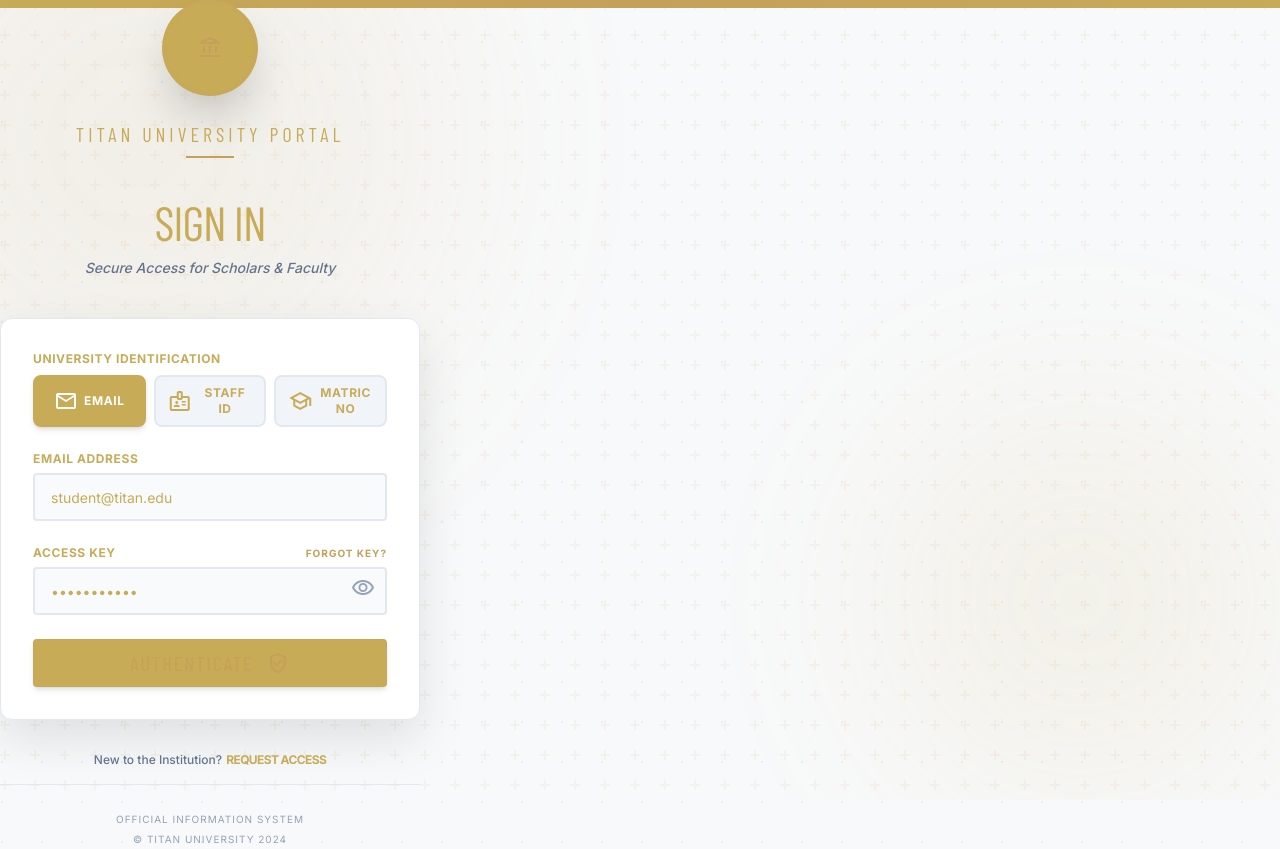
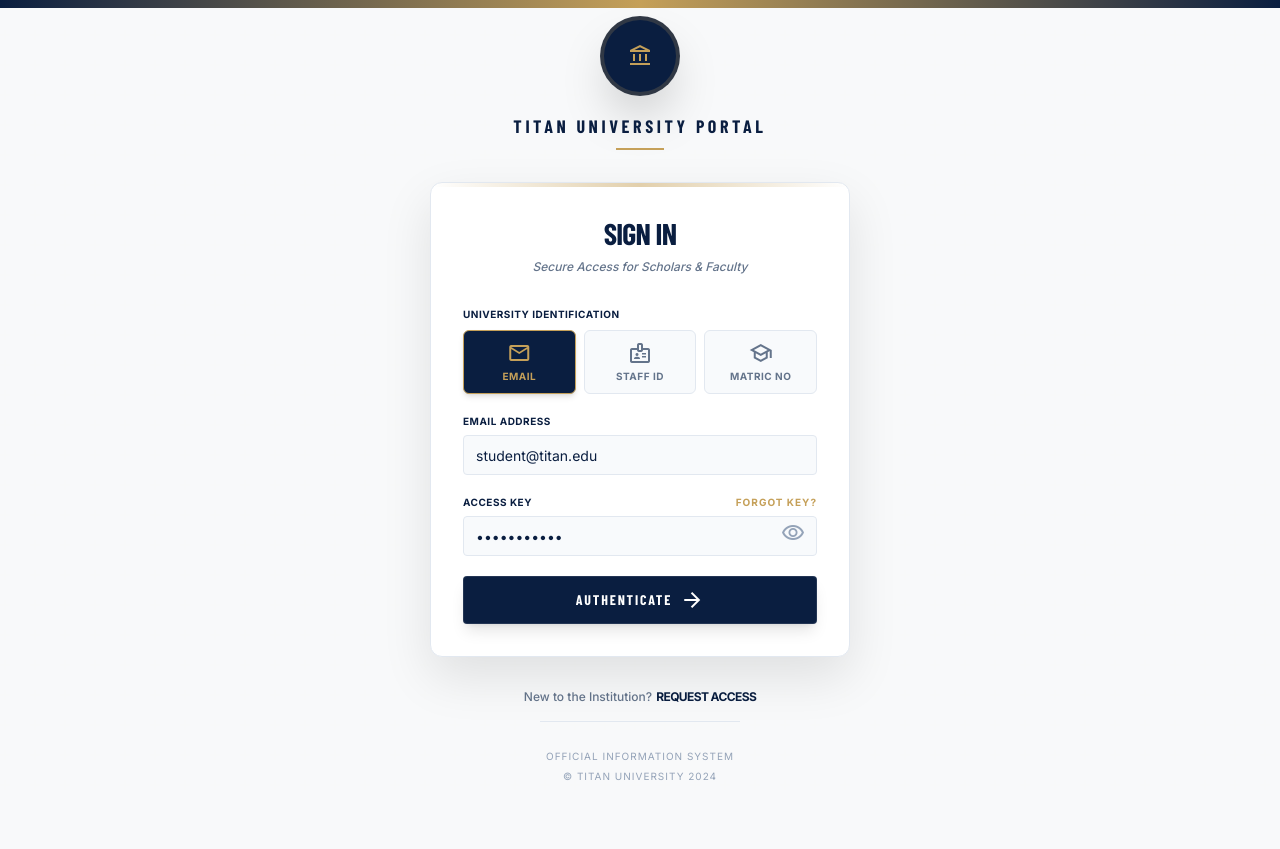
Before and after one commit to Kelly883/University-portal, a Next.js app: page /login in a window 1280 px wide. After the commit the page ends 802 px from the top, so only its background shows below. Built offline with nearby package versions, Linux system fonts and the light colour scheme.

Commit message:
fix:center-login-form-and-apply-branding

```diff
--- a/src/app/login/page.tsx
+++ b/src/app/login/page.tsx
@@ -61,33 +61,42 @@ export default function LoginPage() {
   };
 
   return (
-    <>
-      <div className="fixed inset-0 academic-pattern pointer-events-none"></div>
-      <div className="w-full max-w-[420px] flex flex-col items-stretch relative z-10">
-        <div className="flex flex-col items-center mb-10">
-          <div className="w-24 h-24 bg-accent text-university-gold rounded-full flex items-center justify-center mb-6 shadow-2xl border-4 border-university-gold/20">
-            <span className="material-symbols-outlined text-5xl">account_balance</span>
+    <div className="min-h-screen w-full flex items-center justify-center p-4 relative bg-background-light dark:bg-background-dark overflow-hidden">
+      {/* Background Elements */}
+      <div className="fixed inset-0 academic-pattern pointer-events-none opacity-5"></div>
+      <div className="fixed top-0 left-0 w-full h-2 bg-gradient-to-r from-titan-blue via-titan-gold to-titan-blue z-50"></div>
+      <div className="fixed -z-10 top-0 left-0 w-full h-full pointer-events-none overflow-hidden">
+        <div className="absolute -top-40 -left-40 w-[600px] h-[600px] bg-titan-gold/10 rounded-full blur-[120px]"></div>
+        <div className="absolute bottom-0 right-0 w-[400px] h-[400px] bg-titan-blue/10 rounded-full blur-[100px]"></div>
       </div>
-          <h2 className="text-accent dark:text-university-gold text-xl font-heading uppercase tracking-[0.2em]">
+
+      <div className="w-full max-w-[420px] flex flex-col items-center relative z-10">
+        <div className="flex flex-col items-center mb-8">
+          <div className="w-20 h-20 bg-titan-blue text-titan-gold rounded-full flex items-center justify-center mb-4 shadow-2xl border-4 border-titan-gold/20">
+            <span className="material-symbols-outlined text-4xl">account_balance</span>
+          </div>
+          <h2 className="text-titan-blue dark:text-titan-gold text-lg font-heading uppercase tracking-[0.2em] font-bold text-center">
             Titan University Portal
           </h2>
-          <div className="w-12 h-0.5 bg-university-gold mt-2"></div>
+          <div className="w-12 h-0.5 bg-titan-gold mt-2"></div>
         </div>
 
-        <div className="mb-10 text-center">
-          <h1 className="text-accent dark:text-white text-5xl font-heading uppercase tracking-tight mb-3">
+        <div className="w-full bg-white dark:bg-[#161B22] p-8 rounded-xl shadow-[0_20px_50px_rgba(0,0,0,0.1)] dark:shadow-none border border-slate-200 dark:border-white/5 relative overflow-hidden">
+          <div className="absolute top-0 left-0 w-full h-1 bg-gradient-to-r from-transparent via-titan-gold/50 to-transparent"></div>
+
+          <div className="mb-8 text-center">
+            <h1 className="text-titan-blue dark:text-white text-3xl font-heading uppercase tracking-tight mb-2 font-bold">
               Sign In
             </h1>
-          <p className="text-slate-500 dark:text-slate-400 text-sm font-medium italic">
+            <p className="text-slate-500 dark:text-slate-400 text-xs font-medium italic">
               Secure Access for Scholars & Faculty
             </p>
           </div>
 
-        <div className="bg-white dark:bg-[#161B22] p-8 rounded-xl shadow-[0_20px_50px_rgba(0,0,0,0.1)] dark:shadow-none border border-slate-200 dark:border-slate-800">
-          <form className="space-y-6" onSubmit={handleSubmit}>
+          <form className="space-y-5" onSubmit={handleSubmit}>
             {/* Identifier Type Selection */}
             <div className="flex flex-col gap-2">
-              <label className="text-accent dark:text-slate-300 text-xs font-bold uppercase tracking-wider">
+              <label className="text-titan-blue dark:text-slate-300 text-[10px] font-bold uppercase tracking-wider">
                 University Identification
               </label>
               <div className="grid grid-cols-3 gap-2">
@@ -104,13 +113,13 @@ export default function LoginPage() {
                       setIdentifier("");
                       setError("");
                     }}
-                    className={`px-3 py-2 rounded-lg text-xs font-bold uppercase tracking-wider transition-all flex items-center justify-center gap-1.5 ${
+                    className={`px-2 py-2 rounded-md text-[10px] font-bold uppercase tracking-wider transition-all flex flex-col items-center justify-center gap-1 h-16 ${
                       identifierType === type.value
-                        ? "bg-accent dark:bg-university-gold text-white dark:text-accent border-2 border-accent dark:border-university-gold shadow-md"
-                        : "bg-slate-100 dark:bg-slate-800 text-accent dark:text-slate-300 border-2 border-slate-200 dark:border-slate-700 hover:border-accent dark:hover:border-university-gold"
+                        ? "bg-titan-blue text-titan-gold border border-titan-gold shadow-md"
+                        : "bg-slate-50 dark:bg-white/5 text-slate-500 dark:text-slate-400 border border-slate-200 dark:border-white/10 hover:border-titan-blue/30 dark:hover:border-titan-gold/30 hover:bg-white dark:hover:bg-white/10"
                     }`}
                   >
-                    <span className="material-symbols-outlined text-base">{type.icon}</span>
+                    <span className="material-symbols-outlined text-lg">{type.icon}</span>
                     {type.label}
                   </button>
                 ))}
@@ -119,40 +128,30 @@ export default function LoginPage() {
 
             {/* Identifier Input */}
             <div className="flex flex-col gap-1.5">
-              <label className="text-accent dark:text-slate-300 text-xs font-bold uppercase tracking-wider">
+              <label className="text-titan-blue dark:text-slate-300 text-[10px] font-bold uppercase tracking-wider">
                 {getIdentifierLabel()}
               </label>
               <div className="relative group">
                 <input
-                  className={`w-full h-12 bg-slate-50 dark:bg-[#0D1117] border-2 ${
-                    error ? "border-red-500/50 focus:border-red-500" : "border-slate-200 dark:border-slate-800 focus:border-accent dark:focus:border-university-gold"
-                  } focus:ring-0 rounded px-4 text-accent dark:text-white placeholder:text-slate-400 text-sm transition-all`}
+                  className={`w-full h-10 bg-slate-50 dark:bg-black/20 border ${
+                    error ? "border-red-500/50 focus:border-red-500" : "border-slate-200 dark:border-white/10 focus:border-titan-gold"
+                  } focus:ring-1 focus:ring-titan-gold/20 rounded px-3 text-titan-blue dark:text-white placeholder:text-slate-400 text-sm transition-all`}
                   placeholder={getPlaceholder()}
                   type="text"
                   value={identifier}
                   onChange={(e) => setIdentifier(e.target.value)}
                   required
                 />
-                {error && (
-                  <div className="absolute right-3 top-1/2 -translate-y-1/2 text-red-500">
-                    <span className="material-symbols-outlined text-lg">error</span>
               </div>
-                )}
-              </div>
-              {error && (
-                <p className="text-red-600 text-[10px] font-bold uppercase tracking-tight px-1">
-                  {error}
-                </p>
-              )}
             </div>
 
             <div className="flex flex-col gap-1.5">
               <div className="flex justify-between items-center">
-                <label className="text-accent dark:text-slate-300 text-xs font-bold uppercase tracking-wider">
+                <label className="text-titan-blue dark:text-slate-300 text-[10px] font-bold uppercase tracking-wider">
                   Access Key
                 </label>
                 <a
-                  className="text-university-gold text-[10px] font-bold uppercase tracking-widest hover:text-accent transition-colors"
+                  className="text-titan-gold text-[10px] font-bold uppercase tracking-widest hover:text-titan-blue dark:hover:text-white transition-colors"
                   href="#"
                 >
                   Forgot Key?
@@ -160,7 +159,7 @@ export default function LoginPage() {
               </div>
               <div className="relative">
                 <input
-                  className="w-full h-12 bg-slate-50 dark:bg-[#0D1117] border-2 border-slate-200 dark:border-slate-800 focus:border-accent dark:focus:border-university-gold focus:ring-0 rounded px-4 pr-12 text-accent dark:text-white placeholder:text-slate-400 text-sm transition-all"
+                  className="w-full h-10 bg-slate-50 dark:bg-black/20 border border-slate-200 dark:border-white/10 focus:border-titan-gold focus:ring-1 focus:ring-titan-gold/20 rounded px-3 pr-10 text-titan-blue dark:text-white placeholder:text-slate-400 text-sm transition-all"
                   placeholder="Enter password"
                   type={showPassword ? "text" : "password"}
                   value={password}
@@ -168,7 +167,7 @@ export default function LoginPage() {
                   required
                 />
                 <button
-                  className="absolute right-3 top-1/2 -translate-y-1/2 text-slate-400 hover:text-accent dark:hover:text-university-gold"
+                  className="absolute right-3 top-1/2 -translate-y-1/2 text-slate-400 hover:text-titan-blue dark:hover:text-titan-gold"
                   type="button"
                   onClick={() => setShowPassword(!showPassword)}
                 >
@@ -179,12 +178,31 @@ export default function LoginPage() {
               </div>
             </div>
 
+            {error && (
+              <div className="bg-red-50 dark:bg-red-900/10 border border-red-200 dark:border-red-900/30 rounded p-3 flex items-start gap-2">
+                <span className="material-symbols-outlined text-red-500 text-sm mt-0.5">error</span>
+                <p className="text-red-600 dark:text-red-400 text-xs font-medium leading-tight">
+                  {error}
+                </p>
+              </div>
+            )}
+
             <button
               disabled={loading}
-              className="w-full h-12 bg-accent hover:bg-black text-university-gold font-heading text-xl uppercase tracking-widest rounded transition-all shadow-md active:scale-[0.99] flex items-center justify-center gap-3 border border-university-gold/30 disabled:opacity-70 disabled:cursor-not-allowed"
+              className="w-full h-12 bg-titan-blue hover:bg-titan-blue/90 text-white font-heading text-lg uppercase tracking-widest rounded transition-all shadow-lg active:scale-[0.99] flex items-center justify-center gap-2 border border-white/10 disabled:opacity-70 disabled:cursor-not-allowed group relative overflow-hidden"
             >
-              {loading ? "Authenticating..." : "Authenticate"}
-              {!loading && <span className="material-symbols-outlined text-xl">verified_user</span>}
+              <span className="absolute inset-0 bg-gradient-to-r from-transparent via-white/10 to-transparent translate-x-[-100%] group-hover:translate-x-[100%] transition-transform duration-700"></span>
+              {loading ? (
+                <>
+                  <span className="w-4 h-4 border-2 border-white/30 border-t-white rounded-full animate-spin"></span>
+                  <span className="text-sm">Authenticating...</span>
+                </>
+              ) : (
+                <>
+                  <span className="text-sm font-bold">Authenticate</span>
+                  <span className="material-symbols-outlined text-lg group-hover:translate-x-1 transition-transform">arrow_forward</span>
+                </>
+              )}
             </button>
           </form>
         </div>
@@ -193,13 +211,13 @@ export default function LoginPage() {
           <p className="text-slate-500 dark:text-slate-400 text-xs font-medium">
             New to the Institution?
             <a
-              className="text-accent dark:text-university-gold font-bold uppercase tracking-tighter hover:underline ml-1"
+              className="text-titan-blue dark:text-titan-gold font-bold uppercase tracking-tighter hover:underline ml-1"
               href="#"
             >
               Request Access
             </a>
           </p>
-          <div className="pt-6 border-t border-slate-200 dark:border-slate-800">
+          <div className="pt-6 border-t border-slate-200 dark:border-white/5 w-full max-w-[200px] mx-auto">
             <p className="text-[10px] text-slate-400 uppercase tracking-widest leading-loose">
               Official Information System<br />
               © Titan University 2024
@@ -207,12 +225,6 @@ export default function LoginPage() {
           </div>
         </div>
       </div>
-
-      <div className="fixed top-0 left-0 w-full h-2 bg-gradient-to-r from-accent via-university-gold to-accent"></div>
-      <div className="fixed -z-10 top-0 left-0 w-full h-full opacity-10 pointer-events-none overflow-hidden">
-        <div className="absolute -top-40 -left-40 w-[600px] h-[600px] bg-university-gold rounded-full blur-[120px]"></div>
-        <div className="absolute bottom-0 right-0 w-[400px] h-[400px] bg-accent rounded-full blur-[100px]"></div>
     </div>
-    </>
   );
 }
```
Lines whose indentation alone changed are shown as unchanged.
